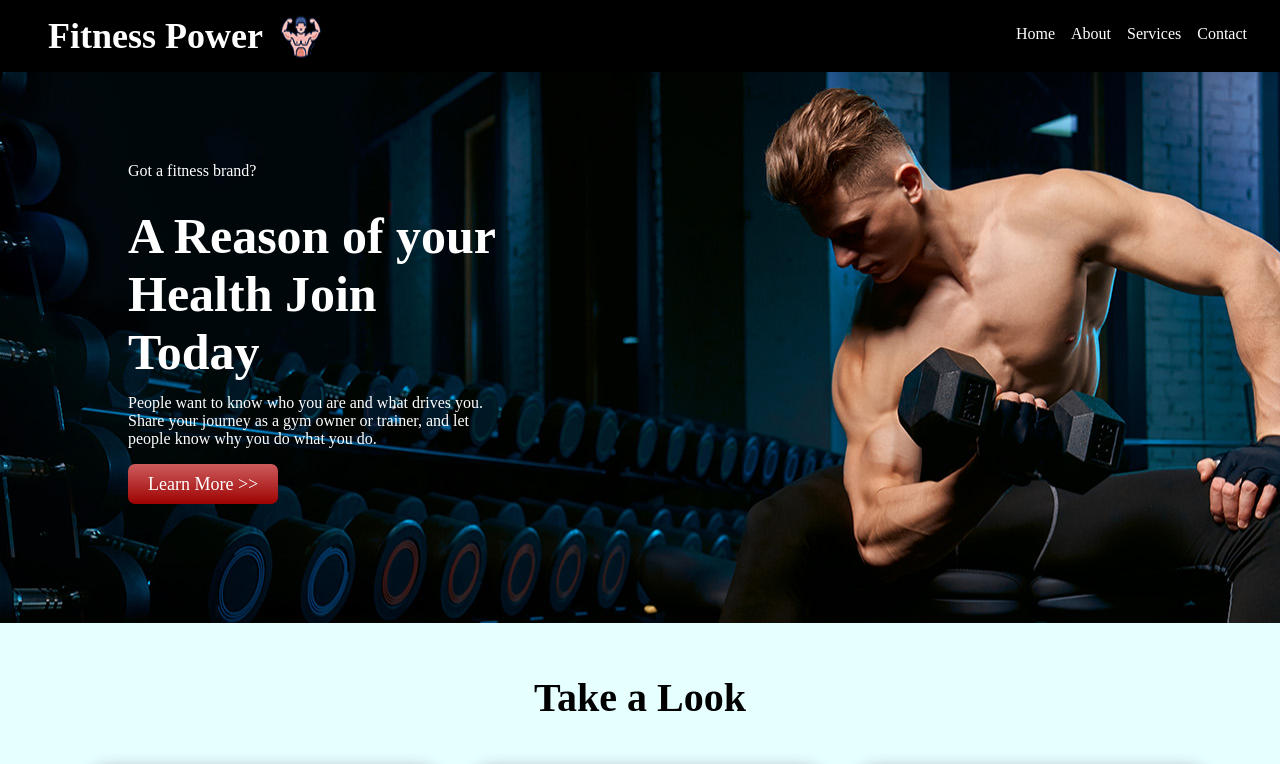
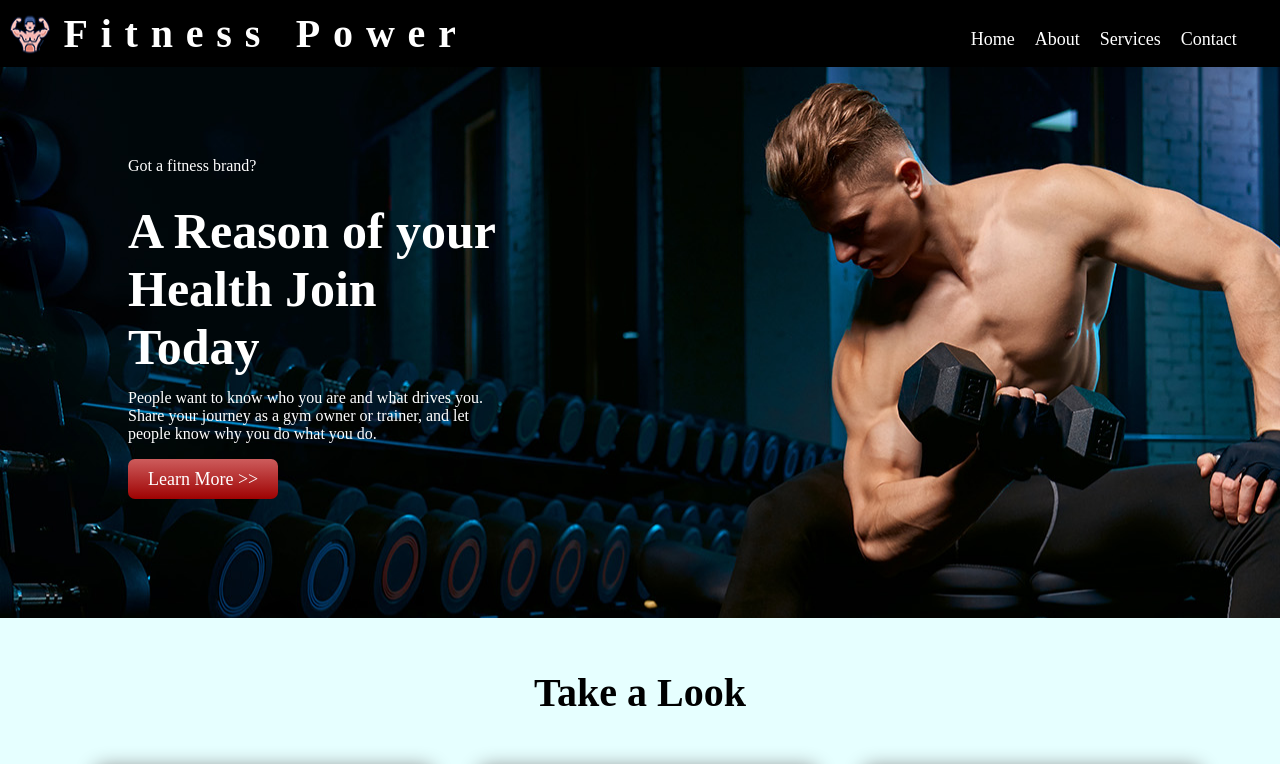
Before and after one commit to Tuku-Webian/Conceptual---Gym, a plain HTML site: page index.html in a window 1280 px wide. Shown: the top 764 px of the page. Drawn offline with Linux system fonts and the light colour scheme.

Commit message:
Revision

```diff
--- a/index.html
+++ b/index.html
@@ -15,20 +15,26 @@
     />
 </head>
 <body>
-    <header class="menu-container">
-        <div class="logo">
+    <!-- <header class="menu-container"> -->
+        <!-- <div class="logo">
             <h1>Fitness Power</h1>
             <img src="icon/bodybuilder.png" alt="Logo">
-        </div>
+        </div> -->
         <nav>
-            <ul>
-                <li><a href="#">Home</a></li>
-                <li><a href="#">About</a></li>
-                <li><a href="#">Services</a></li>
-                <li><a href="#">Contact</a></li>
-            </ul>
+            <div class="menubar">
+                <div class="logo">
+                    <img src="icon/bodybuilder.png" alt="Logo">
+                    <h1 class="logo-title">Fitness Power</h1>
+                </div>
+                <div class="menu-items">
+                    <li><a href="#">Home</a></li>
+                    <li><a href="#">About</a></li>
+                    <li><a href="#">Services</a></li>
+                    <li><a href="#">Contact</a></li>
+                </div>
+            </div>
         </nav>
-    </header>
+    <!-- </header> -->
     <main>
         <section>
             <div class="bannar-container">
--- a/style.css
+++ b/style.css
@@ -2,40 +2,70 @@
     margin: 0;
     padding: 0;
 }
-.menu-container{
+.menubar{
     display: flex;
     justify-content: space-between;
     background-color: black;
     color: white;
     padding: 10px;
 }
-.logo h1{
-    margin: 5px 18px;
+.logo img{
+    padding: .5% 2% 0 0;
+
 }
 .logo{
-    margin-left: 20px;
-    color: white;
-    font-size: 18px;
-    font-weight: bold;
     display: flex;
 }
-.logo img{
-    padding-top: 2px;
+.logo-title{
+    padding: 0 1%;
+    font-size: 40px;
+    font-weight: bold;
+    overflow: hidden;
+    border-right: .10em solid #FF8D8D;
+    white-space: nowrap;
+    margin: 0 auto;
+    letter-spacing: .8rem;
+    animation: demo-typewriter 3s steps(30, end), demo-cursor 1s step-end infinite;
 }
-nav ul{
+@keyframes demo-typewriter {
+    from {
+        width: 0;
+    }
+
+    to {
+        width: 100%;
+    }
+}
+
+@keyframes demo-cursor {
+
+    from,
+    to {
+        border-color: transparent;
+    }
+
+    50% {
+        border-color: #FF8D8D;
+    }
+}
+/* nav ul{
     margin: 15px;
     display: flex;
     list-style: none;
+} */
+.menu-items{
+    padding: 1.5% 2% 0 0;
 }
-nav li{
+.menu-items li{
     display: inline-block;
 }
-nav ul li a{
+.menu-items li a{
     margin: 8px;
     text-decoration: none;
     color: white;
+    font-size: 18px;
 }
-nav ul li a:hover{
+.menu-items li a:hover{
     color: orange;
 }
 .bannar-container{
```
